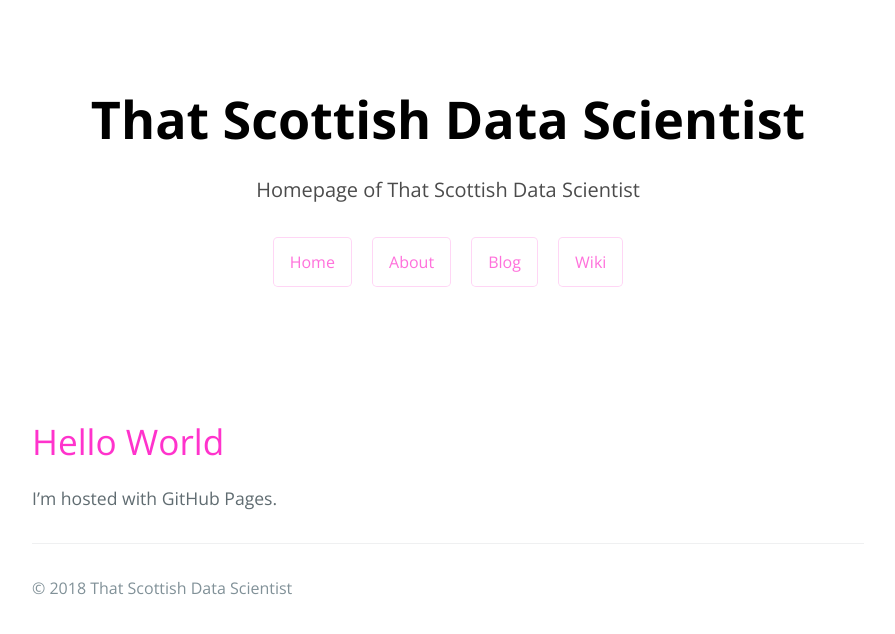
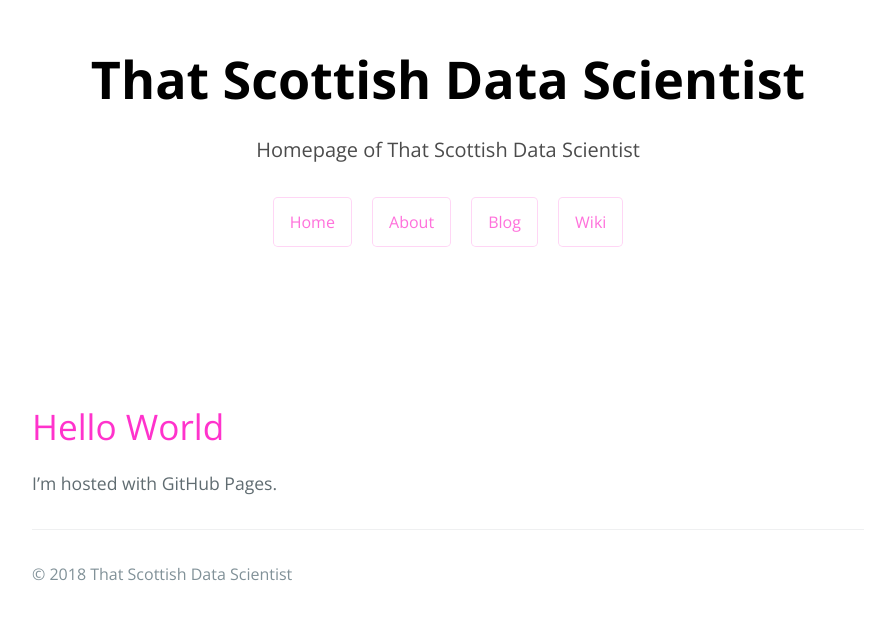
Before and after one commit to thatscotdatasci/thatscotdatasci.github.io, a Jekyll site: the page built from index.md, in a window 1280 px wide. Shown: the top 634 px of the page, without its empty margins (192-1087 px from the left). Built offline with Jekyll 4.4.1, drawn with Linux system fonts in a browser that asks for light colours.

Commit message:
Moving page elements into individual files, and making header sticky

```diff
--- /dev/null
+++ b/_includes/footer.html
@@ -0,0 +1,6 @@
+<footer class="site-footer">
+  {% if site.github.is_project_page %}
+    <span class="site-footer-owner"><a href="{{ site.github.repository_url }}">{{ site.github.repository_name }}</a> is maintained by <a href="{{ site.github.owner_url }}">{{ site.github.owner_name }}</a>.</span>
+  {% endif %}
+  <span class="site-footer-credits">&copy; 2018 That Scottish Data Scientist</a></span>
+</footer>
--- /dev/null
+++ b/_includes/head.html
@@ -0,0 +1,9 @@
+<head>
+  <link rel="shortcut icon" type="image/x-icon" href="{{ "/assets/icons/tsds.ico"  | absolute_url }}" >
+  <meta charset="UTF-8">
+  <meta name="viewport" content="width=device-width, initial-scale=1">
+  <meta name="theme-color" content="#157878">
+  <link href='https://fonts.googleapis.com/css?family=Open+Sans:400,700' rel='stylesheet' type='text/css'>
+  <link rel="stylesheet" href="{{ '/assets/css/style.css?v=' | append: site.github.build_revision | relative_url }}">
+  {% seo %}
+</head>
--- /dev/null
+++ b/_includes/header.html
@@ -0,0 +1,15 @@
+<header class="page-header" id="page-header">
+  <h1 class="project-name">{{ site.title | default: site.github.repository_name }}</h1>
+  <h2 class="project-tagline">{{ site.description | default: site.github.project_tagline }}</h2>
+  {% if site.github.is_project_page %}
+    <a href="{{ site.github.repository_url }}" class="btn">View on GitHub</a>
+  {% endif %}
+  <a href="/" class="btn">Home</a>
+  <a href="/about" class="btn">About</a>
+  <a href="/blog" class="btn">Blog</a>
+  <a href="/wiki" class="btn">Wiki</a>
+  {% if site.show_downloads %}
+    <a href="{{ site.github.zip_url }}" class="btn">Download .zip</a>
+    <a href="{{ site.github.tar_url }}" class="btn">Download .tar.gz</a>
+  {% endif %}
+</header>
--- a/_layouts/default.html
+++ b/_layouts/default.html
@@ -1,40 +1,13 @@
 <!DOCTYPE html>
-<html lang="{{ site.lang | default: "en-US" }}">
-  <head>
-    <link rel="shortcut icon" type="image/x-icon" href="{{ "/assets/icons/tsds.ico"  | absolute_url }}" >
-    <meta charset="UTF-8">
-    <meta name="viewport" content="width=device-width, initial-scale=1">
-    <meta name="theme-color" content="#157878">
-    <link href='https://fonts.googleapis.com/css?family=Open+Sans:400,700' rel='stylesheet' type='text/css'>
-    <link rel="stylesheet" href="{{ '/assets/css/style.css?v=' | append: site.github.build_revision | relative_url }}">
-    {% seo %}
-  </head>
+<html lang="{{ site.lang | default: "en-UK" }}">
+  <!-- head -->
+  {% include head.html %}
+  {% include header.html %}
   <body>
-    <section class="page-header">
-      <h1 class="project-name">{{ site.title | default: site.github.repository_name }}</h1>
-      <h2 class="project-tagline">{{ site.description | default: site.github.project_tagline }}</h2>
-      {% if site.github.is_project_page %}
-        <a href="{{ site.github.repository_url }}" class="btn">View on GitHub</a>
-      {% endif %}
-      <a href="/" class="btn">Home</a>
-      <a href="/about" class="btn">About</a>
-      <a href="/blog" class="btn">Blog</a>
-      <a href="/wiki" class="btn">Wiki</a>
-      {% if site.show_downloads %}
-        <a href="{{ site.github.zip_url }}" class="btn">Download .zip</a>
-        <a href="{{ site.github.tar_url }}" class="btn">Download .tar.gz</a>
-      {% endif %}
-    </section>
-
     <section class="main-content">
       {{ content }}
 
-      <footer class="site-footer">
-        {% if site.github.is_project_page %}
-          <span class="site-footer-owner"><a href="{{ site.github.repository_url }}">{{ site.github.repository_name }}</a> is maintained by <a href="{{ site.github.owner_url }}">{{ site.github.owner_name }}</a>.</span>
-        {% endif %}
-        <span class="site-footer-credits">&copy; 2018 That Scottish Data Scientist</a></span>
-      </footer>
+      {% include footer.html %}
     </section>
 
     {% if site.google_analytics %}
--- a/_sass/style.scss
+++ b/_sass/style.scss
@@ -89,21 +89,24 @@
 }
 
 .page-header {
+  position: fixed;
   color: $header-heading-color;
   text-align: center;
   background-color: $header-bg-color;
-  //background-image: linear-gradient(120deg, $header-bg-color-secondary, $header-bg-color);
 
   @include large {
-    padding: 5rem 6rem;
+    padding: 2.5rem 3rem;
+    width: 100%;
   }
 
   @include medium {
-    padding: 3rem 4rem;
+    padding: 1.5rem 2rem;
+    width: 100%;
   }
 
   @include small {
-    padding: 2rem 1rem;
+    padding: 1rem 0.5rem;
+    width: 100%;
   }
 }
 
@@ -151,18 +154,20 @@
 
   @include large {
     max-width: 64rem;
-    padding: 2rem 6rem;
+    padding: 25rem 6rem 2rem 6rem;
     margin: 0 auto;
     font-size: 1.1rem;
   }
 
   @include medium {
-    padding: 2rem 4rem;
+    padding-top: 10rem;
+    padding: 25rem 4rem 2rem 4rem;
     font-size: 1.1rem;
   }
 
   @include small {
-    padding: 2rem 1rem;
+    padding-top: 10rem;
+    padding: 25rem 1rem 2rem 1rem;
     font-size: 1rem;
   }
 
```
